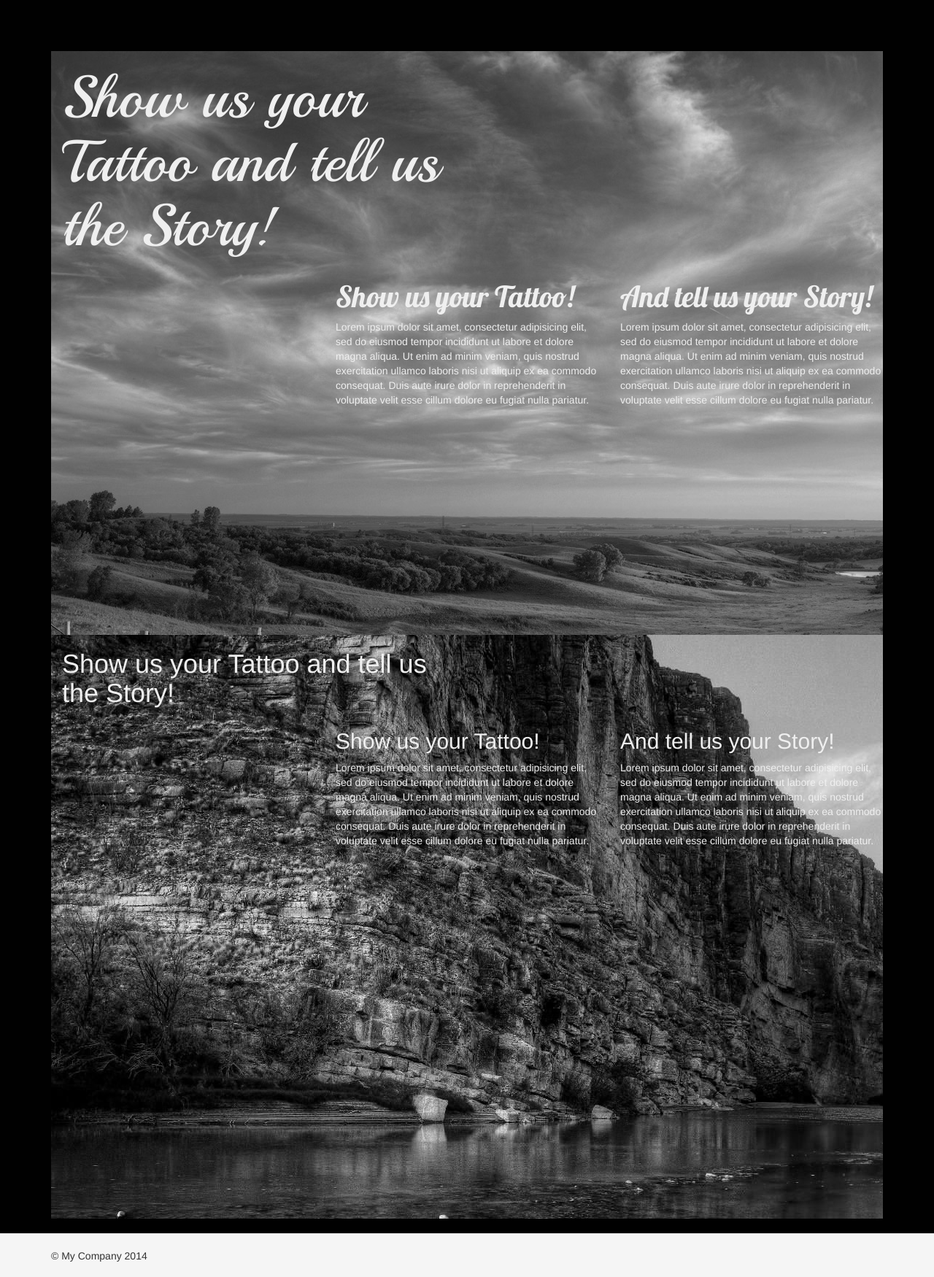
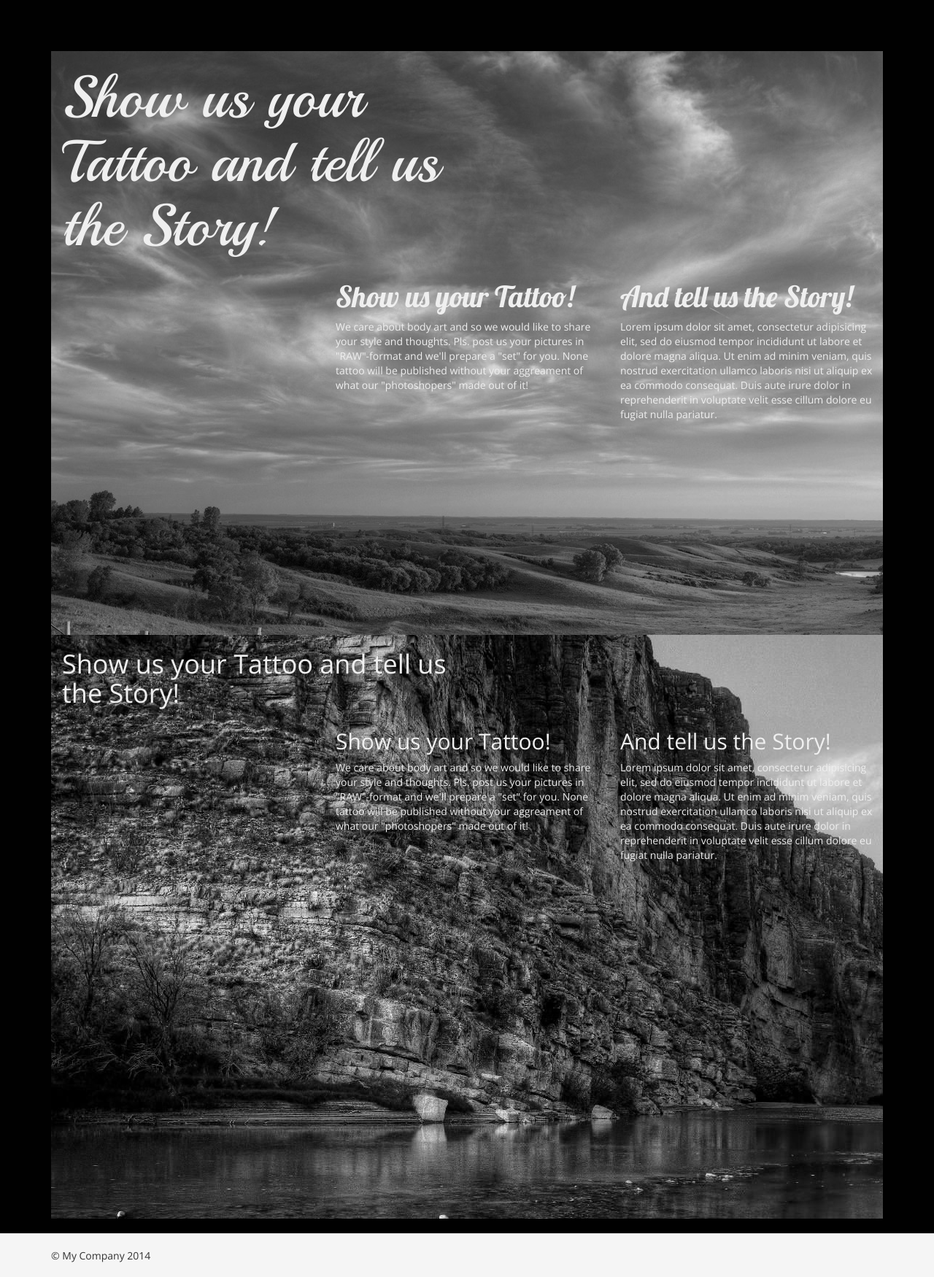
Before and after one commit to philippfrenzel/taatttoooo, a Yii app: template views/site/index.php in a window 1280 px wide. Shown: the whole page at 73% size. Run offline with PHP 8.4 and a stand-in for Yii, Linux system fonts and the light colour scheme; the template is opened without the code that fills it, so the values that code supplies are empty; some libraries are stand-ins or nearby versions.

Commit message:
update font

```diff
--- a/views/site/onepage/first_page.php
+++ b/views/site/onepage/first_page.php
@@ -17,13 +17,12 @@
     <div class="col-lg-4">
         <h2>Show us your Tattoo!</h2>
 
-        <p>Lorem ipsum dolor sit amet, consectetur adipisicing elit, sed do eiusmod tempor incididunt ut labore et
-            dolore magna aliqua. Ut enim ad minim veniam, quis nostrud exercitation ullamco laboris nisi ut aliquip
-            ex ea commodo consequat. Duis aute irure dolor in reprehenderit in voluptate velit esse cillum dolore eu
-            fugiat nulla pariatur.</p>
+        <p>We care about body art and so we would like to share your style and thoughts. Pls. post us your
+            pictures in "RAW"-format and we'll prepare a "set" for you. None tattoo will be published without
+            your aggreament of what our "photoshopers" made out of it!</p>
     </div>
     <div class="col-lg-4">
-        <h2>And tell us your Story!</h2>
+        <h2>And tell us the Story!</h2>
 
         <p>Lorem ipsum dolor sit amet, consectetur adipisicing elit, sed do eiusmod tempor incididunt ut labore et
             dolore magna aliqua. Ut enim ad minim veniam, quis nostrud exercitation ullamco laboris nisi ut aliquip
--- a/web/css/site.css
+++ b/web/css/site.css
@@ -1,10 +1,12 @@
 @import url(http://fonts.googleapis.com/css?family=Playball);
 @import url(http://fonts.googleapis.com/css?family=Lobster);
+@import url(http://fonts.googleapis.com/css?family=Open+Sans);
 
 html,
 body {
 	height: 100%;
 	background-color: #010101;
+	font-family: Open Sans, Arial, sans-serif;
 }
 
 .navbar{
```
